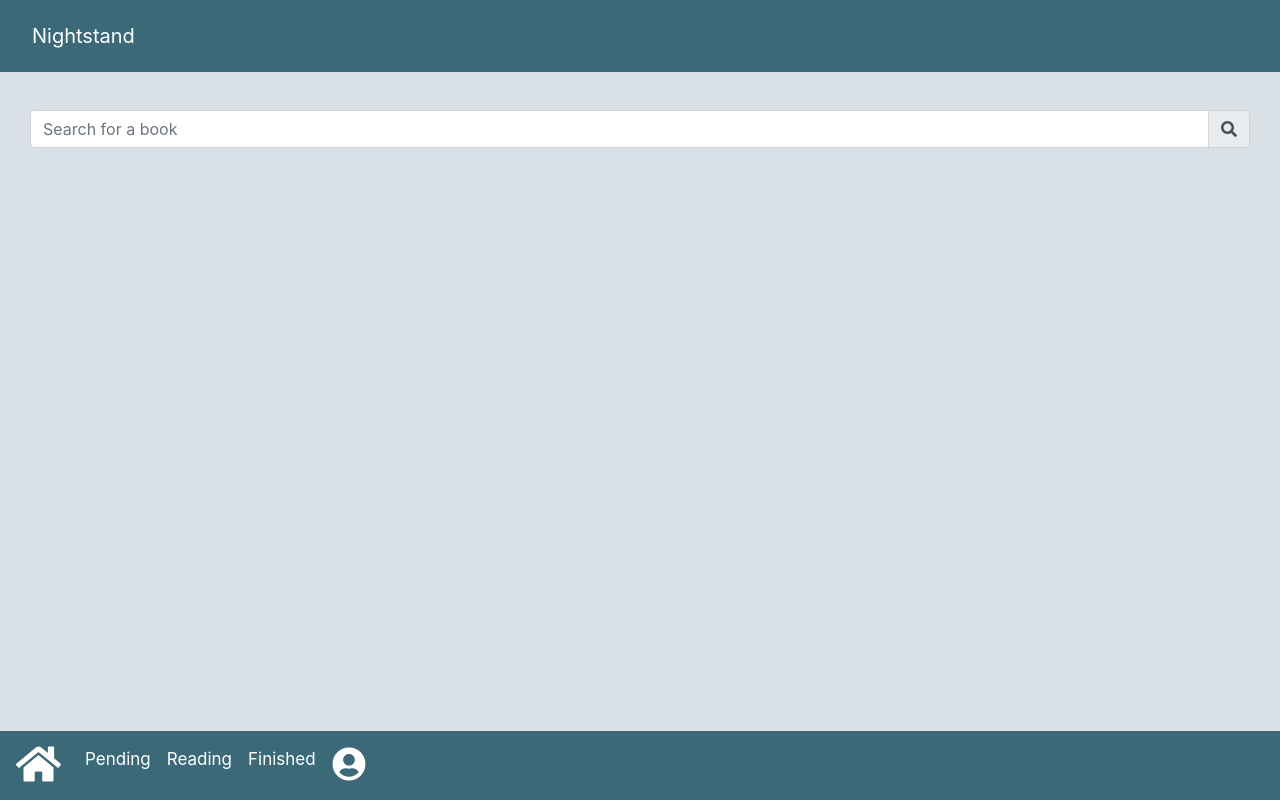
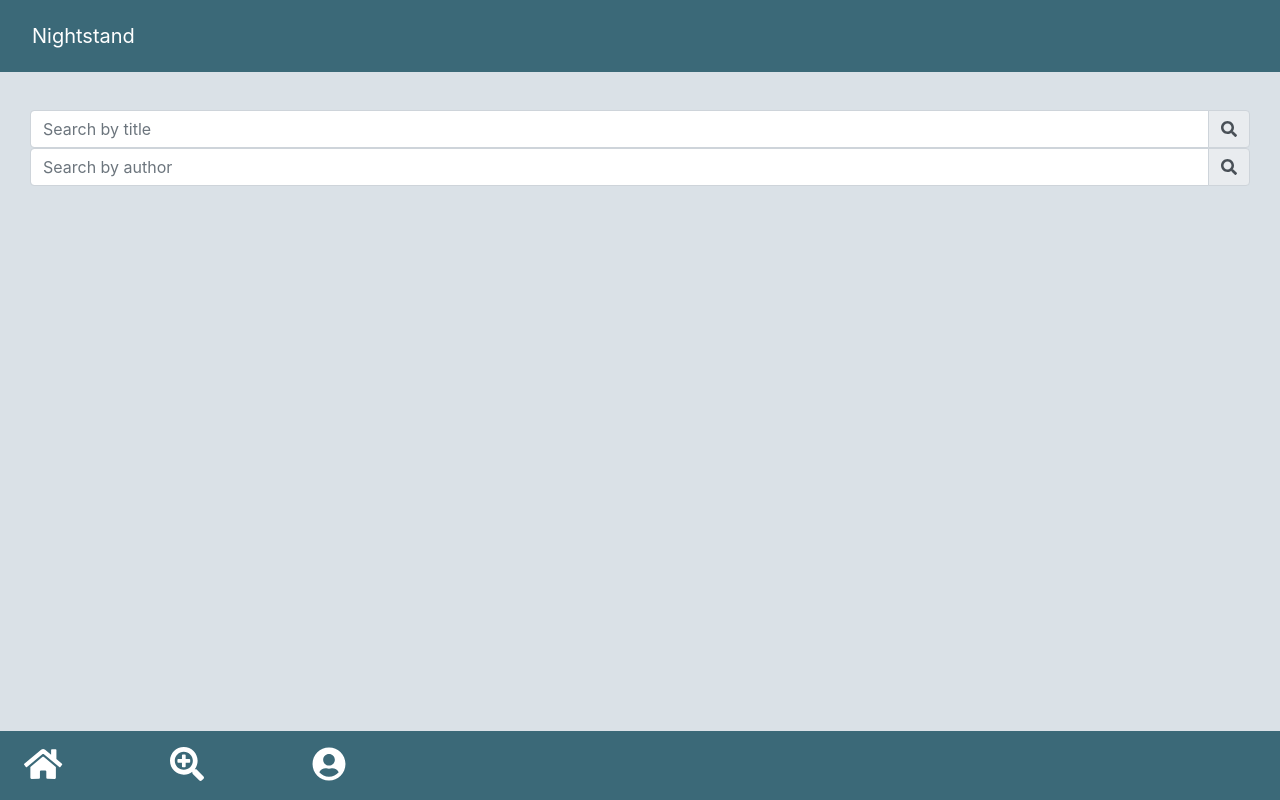
Before and after one commit to x8a/night-stand-frontend, a React (Create React App) app: page /create/pending in a window 1280 px wide. Built offline with nearby package versions, Linux system fonts and the light colour scheme; sample sign-in values are in the browser's storage.

Commit message:
Added search by author & styled

```diff
--- a/src/App.css
+++ b/src/App.css
@@ -43,10 +43,6 @@
   padding: 20px 30px;
 }
 
-.nav-link {
-  text-align: right;
-}
-
 .forms {
   display: flex;
 	flex-direction: column;
@@ -78,12 +74,11 @@
 }
 
 .book-cover {
-  width: 60%;
+  width: 40%;
 }
 
 .book-details {
   background-color: #dae1e7;
-  height: 100%;
   color: #393b44;
 }
 
--- a/src/components/BookDetail.js
+++ b/src/components/BookDetail.js
@@ -47,7 +47,7 @@ export default class BookDetail extends Component {
 
     render() {
         return (
-            <div className="book-details" style={{paddingTop: "70px"}}>
+            <div className="book-details" style={{minHeight: "100%", paddingTop: "70px"}}>
                 <div className="book-details-intro">
                     <h1>{this.state.title}</h1>
                     <p>{this.state.author}</p>
@@ -68,8 +68,9 @@ export default class BookDetail extends Component {
                     </div>
 
                     <input style={{height: "48px", fontSize: "20px"}} className="btn btn-info" type="submit" value="Save changes" />
+                    <p style={{textAlign: "right", paddingTop: "10px"}}><Link style={{height: "48px", fontSize: "20px"}} to="/profile" className="btn btn-danger">Go back</Link></p>
+                    <div className="empty"></div>
                     </form>
-                <p className="edit-profile"><Link style={{height: "48px", fontSize: "20px"}} to="/profile" className="btn btn-danger">Go back</Link></p>
             </div>
         )
     }
--- a/src/components/EditProfile.js
+++ b/src/components/EditProfile.js
@@ -57,7 +57,7 @@ export default class EditProfile extends Component {
 
     render() {
         return (
-            <div className="general-bg" style={{height: "100%", color: "#393b44", paddingTop: "80px"}}>
+            <div className="general-bg" style={{minHeight: "100%", color: "#393b44", paddingTop: "80px"}}>
             <div className="profile pt-3">
                 <img className="profile-pic" src={this.state.pic} alt="Profile pic"/>
             </div>
--- a/src/components/Navbar.js
+++ b/src/components/Navbar.js
@@ -2,30 +2,30 @@ import React, { Component } from "react";
 import { Navbar, Nav } from 'react-bootstrap';
 import { NavLink } from "react-router-dom";
 import { FontAwesomeIcon } from '@fortawesome/react-fontawesome'
-import { faHome, faUserCircle } from '@fortawesome/free-solid-svg-icons'
+import { faHome, faUserCircle, faSearchPlus } from '@fortawesome/free-solid-svg-icons'
 
 class myNav extends Component {
   render() {
-    let authLink = ""
+    let authLink = (
+      <Nav>
+        <NavLink style={{ color: 'white' }} to={this.props.user ? '/profile' : '/'} className="nav-link"><FontAwesomeIcon icon={faHome} size="2x"/></NavLink>
+      </Nav>
+    );
 
     if (this.props.user) {
         authLink = (
-          <Nav >
-            <NavLink style={{color: "white"}} to="/pending" className="nav-link">Pending</NavLink>
-            <NavLink style={{color: "white"}} to="/reading" className="nav-link">Reading</NavLink>
-            <NavLink style={{color: "white"}} to="/read" className="nav-link">Finished</NavLink>
-            <NavLink to="/edit/profile" className="nav-link"><FontAwesomeIcon style={{ color: 'white' }} icon={faUserCircle} size="2x"/></NavLink>
+          <Nav>
+            <NavLink style={{ color: 'white' }} to={this.props.user ? '/profile' : '/'} className="nav-link"><FontAwesomeIcon icon={faHome} size="2x"/></NavLink>
+            <NavLink style={{color: "white", paddingLeft: "100px"}} to="/create/pending" className="nav-link"><FontAwesomeIcon icon={faSearchPlus} size="2x"/></NavLink>
+            <NavLink style={{color: "white", paddingLeft: "100px"}} to="/edit/profile" className="nav-link"><FontAwesomeIcon icon={faUserCircle} size="2x"/></NavLink>
           </Nav>
         );
     }
 
-
-
     return (
         <Navbar className="navbar" fixed="bottom">
-        <Navbar.Brand><NavLink style={{ color: 'white' }} to={this.props.user ? '/profile' : '/'}><FontAwesomeIcon icon={faHome} size="2x"/></NavLink></Navbar.Brand>
         <Navbar.Toggle aria-controls="basic-navbar-nav" />
-        <Navbar.Collapse id="basic-navbar-nav">
+        <Navbar.Collapse>
               {authLink}
         </Navbar.Collapse>
       </Navbar>
--- a/src/components/NewBook.js
+++ b/src/components/NewBook.js
@@ -14,7 +14,8 @@ class NewBook extends Component {
       description: '',
       pic: '',
       status: 'Pending',
-      search: '',
+      searchTitle: '',
+      searchAuthor: '',
       searchResults: [],
       selectedBook: {}
     };
@@ -25,8 +26,20 @@ class NewBook extends Component {
     this.setState({[name]: value});
   }
 
-  handleSearch = () => {
-    axios.get(`https://www.googleapis.com/books/v1/volumes?q=${this.state.search}&key=${process.env.REACT_APP_GOOGLE_KEY}`)
+  handleSearchTitle = () => {
+    axios.get(`https://www.googleapis.com/books/v1/volumes?q=${this.state.searchTitle}&key=${process.env.REACT_APP_GOOGLE_KEY}`)
+    .then(res => {
+      this.setState({
+        ...this.state,
+        searchResults: res.data.items,
+      });
+    })
+    .catch((error) => console.log(error));
+
+  }
+
+  handleSearchAuthor = () => {
+    axios.get(`https://www.googleapis.com/books/v1/volumes?q=inauthor:${this.state.searchAuthor}&key=${process.env.REACT_APP_GOOGLE_KEY}`)
     .then(res => {
       this.setState({
         ...this.state,
@@ -79,7 +92,6 @@ class NewBook extends Component {
                 {book.volumeInfo.imageLinks ? <img src={book.volumeInfo.imageLinks.thumbnail} style={{ width: "40%", float: "right"}} alt="Book cover"/> : ""}
                     <Card.Title>{book.volumeInfo.title}</Card.Title>
                     {book.volumeInfo.authors? <Card.Subtitle className="mb-2 text-muted">{book.volumeInfo.authors[0]}</Card.Subtitle> : ""}
-                    {book.volumeInfo.description ? <Card.Text>{book.volumeInfo.description}</Card.Text> : "" }
                   </Card.Body>
                 </Card>
         )
@@ -135,20 +147,36 @@ class NewBook extends Component {
     return (
       <div
         className="general-bg"
-        style={{ height: "100%", color: "#393b44", paddingTop: "90px" }}
+        style={{ minHeight: "100%", color: "#393b44", paddingTop: "90px" }}
       >
         <form className="forms">
           <div className="input-group">
             <input
               className="form-control"
               type="text"
-              name="search"
-              placeholder="Search for a book"
+              name="searchTitle"
+              placeholder="Search by title"
               value={this.state.search}
               onChange={(e) => this.handleChange(e)}
             />
             <div className="input-group-append">
-              <span onClick={(e) => this.handleSearch(e)} className="input-group-text">
+              <span onClick={(e) => this.handleSearchTitle(e)} className="input-group-text">
+                <FontAwesomeIcon icon={faSearch} />
+              </span>
+            </div>
+          </div>
+
+          <div className="input-group">
+            <input
+              className="form-control"
+              type="text"
+              name="searchAuthor"
+              placeholder="Search by author"
+              value={this.state.search}
+              onChange={(e) => this.handleChange(e)}
+            />
+            <div className="input-group-append">
+              <span onClick={(e) => this.handleSearchAuthor(e)} className="input-group-text">
                 <FontAwesomeIcon icon={faSearch} />
               </span>
             </div>
--- a/src/components/Pending.js
+++ b/src/components/Pending.js
@@ -2,6 +2,7 @@ import React, { Component } from 'react'
 import axios from 'axios';
 import { Link } from 'react-router-dom';
 import { Card } from 'react-bootstrap';
+import SegmentedControl from "./SegmentedControl";
 
 export default class Pending extends Component {
     constructor(){
@@ -48,7 +49,6 @@ export default class Pending extends Component {
 
                 booksPending = (
                     <div className="profile">
-                    <h3 style={{color: "#393b44"}}>Pending</h3>
                     {reading}
                     </div>
                 )
@@ -56,7 +56,8 @@ export default class Pending extends Component {
         }
 
         return (
-            <div className="general-bg" style={{height: "100%", paddingTop: "90px"}}>
+            <div className="general-bg" style={{minHeight: "100%", paddingTop: "90px"}}>
+                <SegmentedControl />
                 {booksPending}
                 <div className="empty"></div>
             </div>
--- a/src/components/Read.js
+++ b/src/components/Read.js
@@ -2,6 +2,7 @@ import React, { Component } from 'react'
 import axios from 'axios';
 import { Link } from 'react-router-dom';
 import { Card } from 'react-bootstrap';
+import SegmentedControl from "./SegmentedControl";
 
 export default class Read extends Component {
     constructor(){
@@ -48,7 +49,6 @@ export default class Read extends Component {
 
                 booksFinished = (
                     <div className="profile">
-                    <h3 style={{color: "#393b44"}}>Finished</h3>
                     {booksList}
                     </div>
                 )
@@ -56,7 +56,8 @@ export default class Read extends Component {
         }
 
         return (
-            <div className="general-bg" style={{height: "100%", paddingTop: "90px"}}>
+            <div className="general-bg" style={{minHeight: "100%", paddingTop: "90px"}}>
+                <SegmentedControl />
                 {booksFinished}
                 <div className="empty"></div>
             </div>
--- a/src/components/Reading.js
+++ b/src/components/Reading.js
@@ -2,6 +2,7 @@ import React, { Component } from 'react'
 import axios from 'axios';
 import { Link } from 'react-router-dom';
 import { Card } from 'react-bootstrap';
+import SegmentedControl from "./SegmentedControl";
 
 export default class Reading extends Component {
     constructor(){
@@ -48,7 +49,6 @@ export default class Reading extends Component {
 
                 booksReading = (
                     <div className="profile">
-                    <h3 style={{color: "#393b44"}}>Reading</h3>
                     {booksList}
                     </div>
                 )
@@ -56,7 +56,8 @@ export default class Reading extends Component {
         }
 
         return (
-            <div className="general-bg" style={{height: "100%", paddingTop: "90px"}}>
+            <div className="general-bg" style={{minHeight: "100%", paddingTop: "90px"}}>
+                <SegmentedControl />
                 {booksReading}
                 <div className="empty"></div>
             </div>
--- /dev/null
+++ b/src/components/SegmentedControl.js
@@ -0,0 +1,16 @@
+import React, { Component } from 'react'
+import { ButtonGroup, Button } from 'react-bootstrap';
+import { Link } from 'react-router-dom';
+
+export default class SegmentedControl extends Component {
+    render() {
+        return (
+        <ButtonGroup style={{marginLeft: "45px"}}>
+            <Button variant="secondary"><Link style={{ color: "white" }} to={'/profile'}>All</Link></Button>
+            <Button variant="secondary"><Link style={{ color: "white" }} to={'/reading'}>Reading</Link></Button>
+            <Button variant="secondary"><Link style={{ color: "white" }} to={'/pending'}>Pending</Link></Button>
+            <Button variant="secondary"><Link style={{ color: "white" }} to={'/read'}>Finished</Link></Button>
+        </ButtonGroup>
+        )
+    }
+}
```
Also changed, not shown: src/components/Profile.js (+3 -5 lines).
